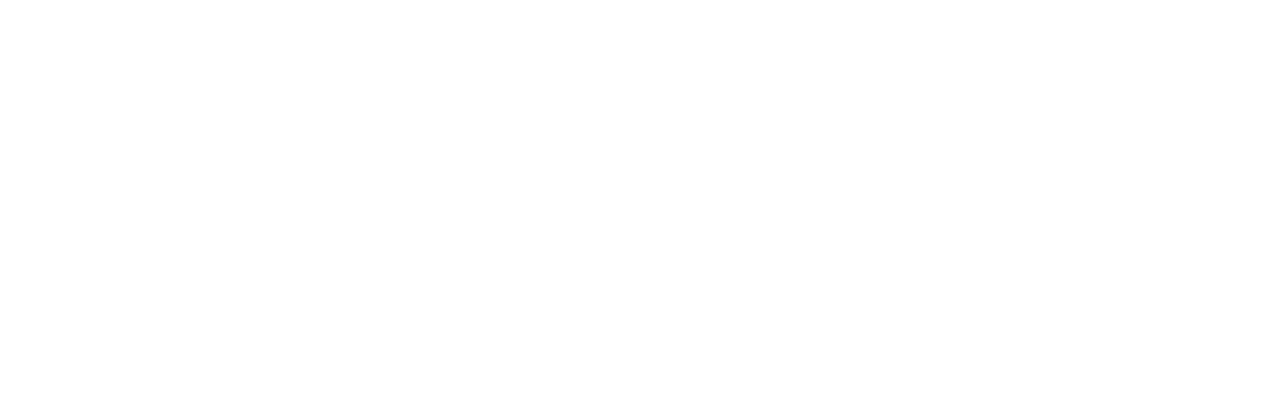
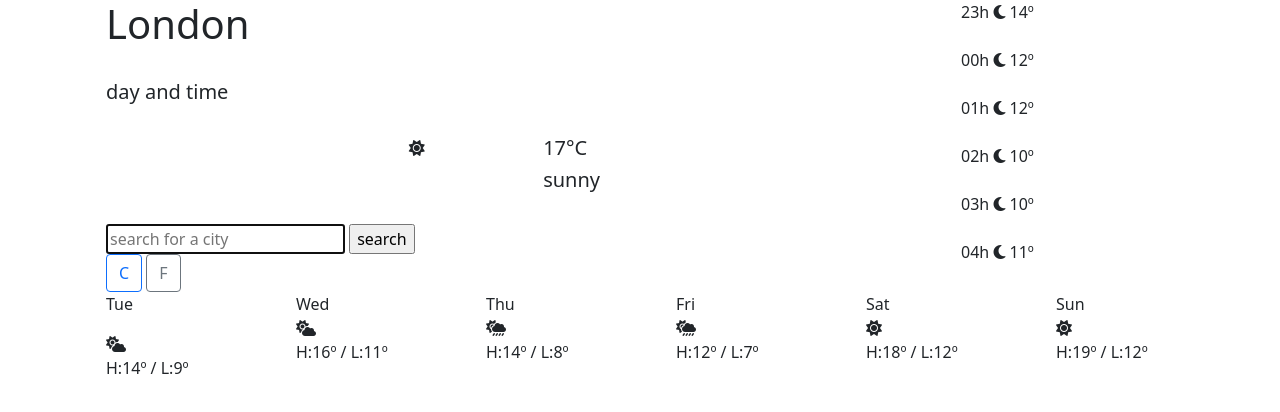
Before and after one commit to simmyshin/SC-weather-app, a plain HTML site: page index.html in a window 1280 px wide. Drawn offline with nearby package versions, Linux system fonts and the light colour scheme.

Commit message:
updated html file with body code

```diff
--- a/index.html
+++ b/index.html
@@ -19,5 +19,163 @@
   </head>
 </html>
 <body>
+  <div class="container">
+    <div class="row">
+      <div class="col-9">
+        <div class="container container-results-main">
+          <div class="current-city">
+            <h1 id="main-city">London</h1>
+          </div>
+          <br />
+          <div class="current-date-time">
+            <h5>
+              <span id="current-date">day and time</span>
+            </h5>
+          </div>
+          <br />
+          <div class="row justify-content-center">
+            <div class="col-2">
+              <i class="fas fa-sun main-weather-icon"></i>
+            </div>
+            <div class="col-1">
+              <h5 id="temperature-element" class="main-weather-text">17°C</h5>
+
+              <h5>sunny</h5>
+            </div>
+          </div>
+          <br />
+          <form id="search-city">
+            <input
+              type="text"
+              placeholder="search for a city"
+              autocomplete="off"
+              autofocus="on"
+              id="search-text-input"
+            />
+            <input type="submit" value="search" />
+          </form>
+          <button
+            type="button"
+            class="btn btn-outline-primary"
+            id="celsius-button"
+          >
+            C
+          </button>
+          <button
+            type="button"
+            class="btn btn-outline-secondary"
+            id="farenheit-button"
+          >
+            F
+          </button>
+        </div>
+      </div>
+      <div class="col-3">
+        <div class="container container-results-hourly">
+          <div class="row">
+            <div class="col">
+              <span>23h</span>
+              <i class="fas fa-moon"></i>
+              <span>14º</span>
+            </div>
+          </div>
+          <br />
+          <div class="row">
+            <div class="col">
+              <span>00h</span>
+              <i class="fas fa-moon"></i>
+              <span>12º</span>
+            </div>
+          </div>
+          <br />
+          <div class="row">
+            <div class="col">
+              <span>01h</span>
+              <i class="fas fa-moon"></i>
+              <span>12º</span>
+            </div>
+          </div>
+          <br />
+          <div class="row">
+            <div class="col">
+              <span>02h</span>
+              <i class="fas fa-moon"></i>
+              <span>10º</span>
+            </div>
+          </div>
+          <br />
+          <div class="row">
+            <div class="col">
+              <span>03h</span>
+              <i class="fas fa-moon"></i>
+              <span>10º</span>
+            </div>
+          </div>
+          <br />
+          <div class="row">
+            <div class="col">
+              <span>04h</span>
+              <i class="fas fa-moon"></i>
+              <span>11º</span>
+            </div>
+          </div>
+        </div>
+      </div>
+    </div>
+    <div class="row">
+      <div class="col-2">
+        <div class="container container-daily">
+          <p id="day-1">Tue</p>
+          <i class="fas fa-cloud-sun"></i>
+          <p>H:14º / L:9º</p>
+        </div>
+      </div>
+      <div class="col-2">
+        <div class="container container-daily">
+          <p id="day-2">
+            Wed<br />
+            <i class="fas fa-cloud-sun"></i><br />
+            H:16º / L:11º
+          </p>
+        </div>
+      </div>
+      <div class="col-2">
+        <div class="container container-daily">
+          <p id="day-3">
+            Thu<br />
+            <i class="fas fa-cloud-sun-rain"></i><br />
+            H:14º / L:8º
+          </p>
+        </div>
+      </div>
+      <div class="col-2">
+        <div class="container container-daily">
+          <p id="day-4">
+            Fri<br />
+            <i class="fas fa-cloud-sun-rain"></i><br />
+            H:12º / L:7º
+          </p>
+        </div>
+      </div>
+      <div class="col-2">
+        <div class="container container-daily">
+          <p id="day-5">
+            Sat<br />
+            <i class="fas fa-sun"></i><br />
+            H:18º / L:12º
+          </p>
+        </div>
+      </div>
+      <div class="col-2">
+        <div class="container container-daily">
+          <p id="day-6">
+            Sun<br />
+            <i class="fas fa-sun"></i><br />
+            H:19º / L:12º
+          </p>
+        </div>
+      </div>
+    </div>
+  </div>
   <script src="src/script.js"></script>
 </body>
```
